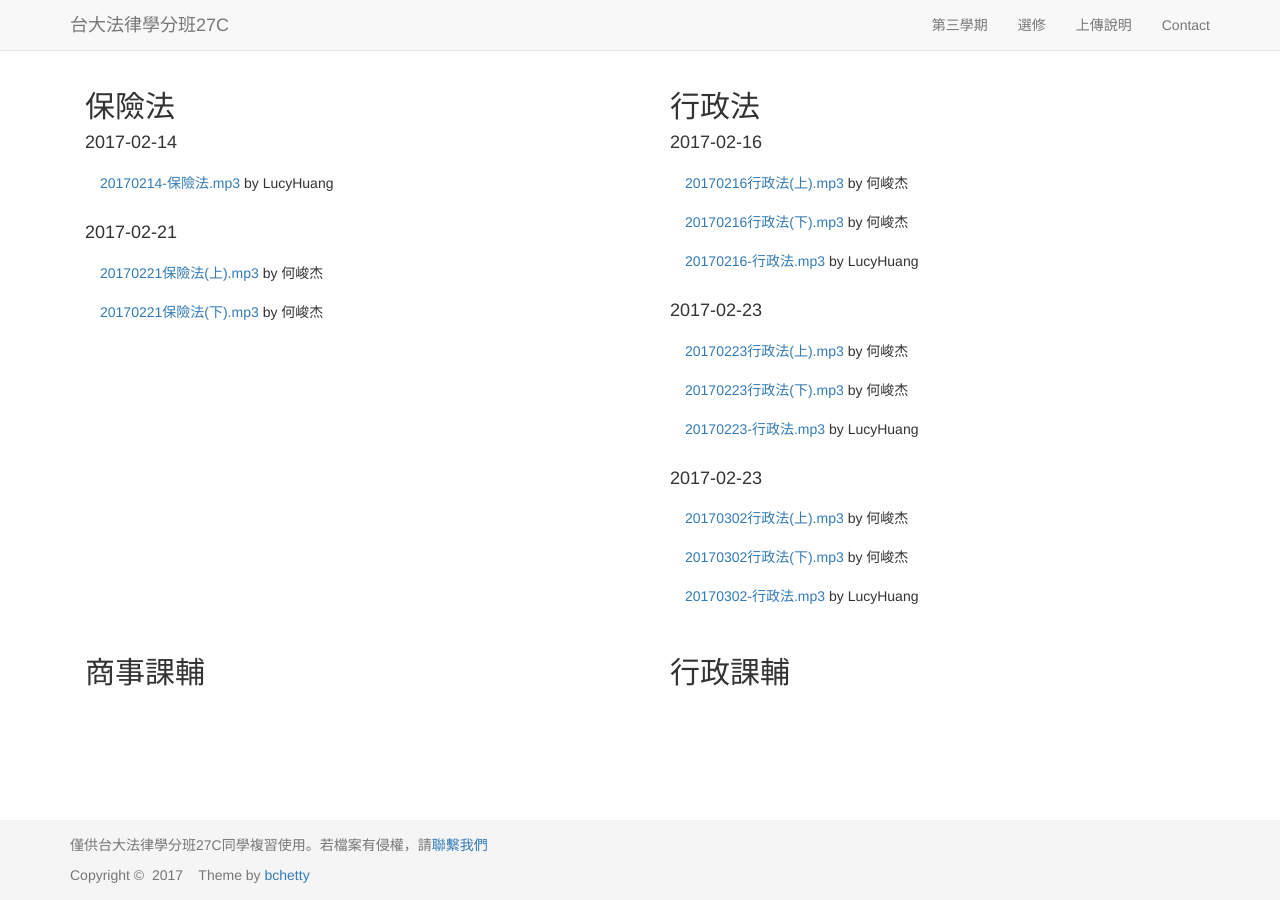
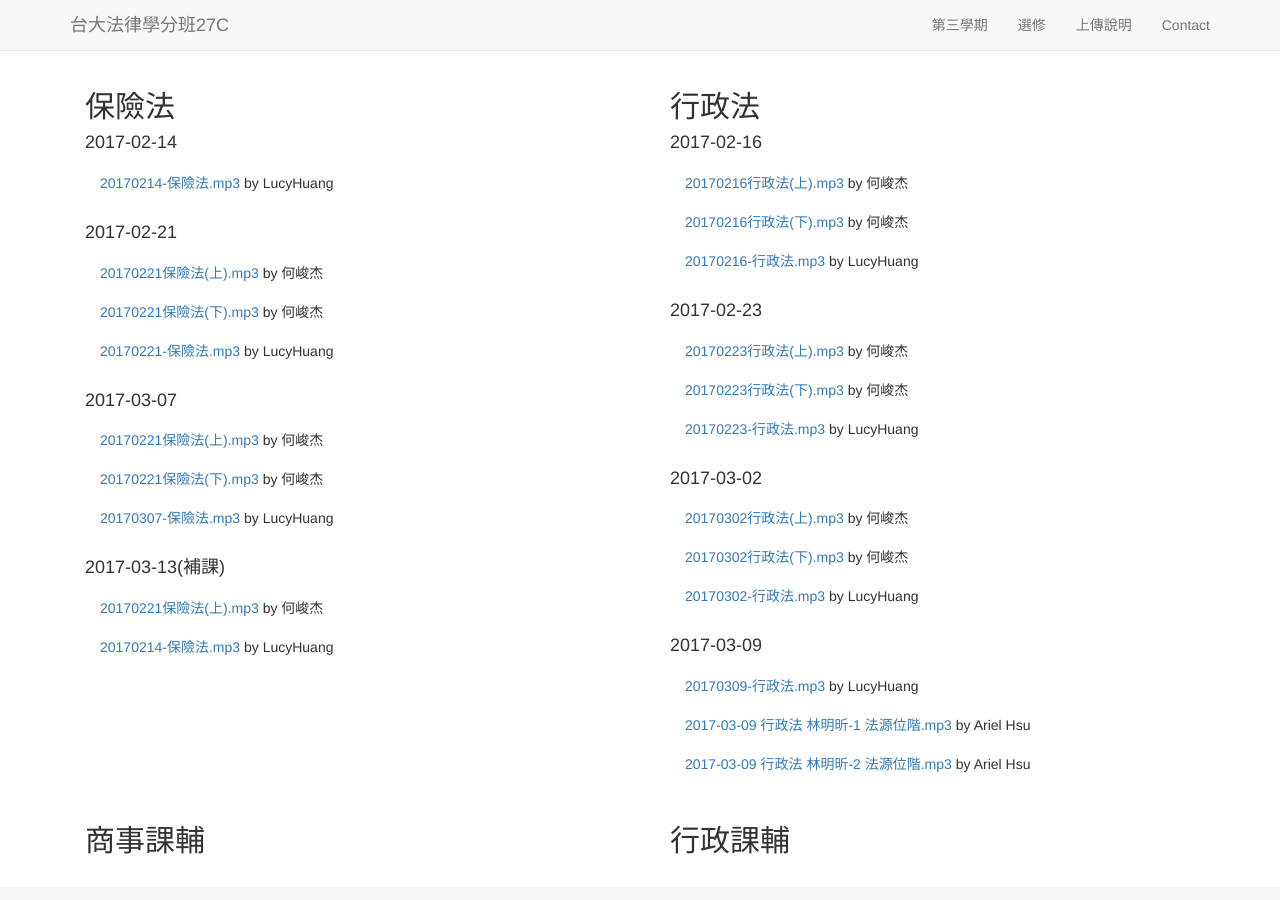
Before and after one commit to maxmilian/ntu_specs_law, a Jekyll site: the page built from semester3/index.html, in a window 1280 px wide and 900 px high. Built offline with Jekyll 4.4.1, drawn with Linux system fonts in a browser that asks for light colours; nearby versions of some CDN libraries.

Commit message:
add records

```diff
--- a/semester3/index.html
+++ b/semester3/index.html
@@ -16,6 +16,18 @@ layout: template1
       <ul class="list-group">
         <li class="list-group-item"><a href="{{ site.commercial_record }}/Ho_2_1.mp3">20170221保險法(上).mp3</a> by 何峻杰</li>
         <li class="list-group-item"><a href="{{ site.commercial_record }}/Ho_2_2.mp3">20170221保險法(下).mp3</a> by 何峻杰</li>
+        <li class="list-group-item"><a href="{{ site.commercial_record }}/Huang_2.mp3">20170221-保險法.mp3</a> by LucyHuang</li>
+      </ul>
+      <h4>2017-03-07</h4>
+      <ul class="list-group">
+        <li class="list-group-item"><a href="{{ site.commercial_record }}/Ho_3_1.mp3">20170221保險法(上).mp3</a> by 何峻杰</li>
+        <li class="list-group-item"><a href="{{ site.commercial_record }}/Ho_3_2.mp3">20170221保險法(下).mp3</a> by 何峻杰</li>
+        <li class="list-group-item"><a href="{{ site.commercial_record }}/Huang_3.mp3">20170307-保險法.mp3</a> by LucyHuang</li>
+      </ul>
+      <h4>2017-03-13(補課)</h4>
+      <ul class="list-group">
+        <li class="list-group-item"><a href="{{ site.commercial_record }}/Ho_4_1.mp3">20170221保險法(上).mp3</a> by 何峻杰</li>
+        <li class="list-group-item"><a href="{{ site.commercial_record }}/Huang_1.mp3">20170214-保險法.mp3</a> by LucyHuang</li>
       </ul>
     </div>
     <div class="col-md-6">
@@ -32,11 +44,17 @@ layout: template1
         <li class="list-group-item"><a href="{{ site.adminitrative_record }}/Ho_2_2.mp3">20170223行政法(下).mp3</a> by 何峻杰</li>
         <li class="list-group-item"><a href="{{ site.adminitrative_record }}/Huang_2.mp3">20170223-行政法.mp3</a> by LucyHuang</li>
       </ul>
-      <h4>2017-02-23</h4>
+      <h4>2017-03-02</h4>
       <ul class="list-group">
         <li class="list-group-item"><a href="{{ site.adminitrative_record }}/Ho_3_1.mp3">20170302行政法(上).mp3</a> by 何峻杰</li>
         <li class="list-group-item"><a href="{{ site.adminitrative_record }}/Ho_3_2.mp3">20170302行政法(下).mp3</a> by 何峻杰</li>
         <li class="list-group-item"><a href="{{ site.adminitrative_record }}/Huang_3.mp3">20170302-行政法.mp3</a> by LucyHuang</li>
+      </ul>
+      <h4>2017-03-09</h4>
+      <ul class="list-group">
+        <li class="list-group-item"><a href="{{ site.adminitrative_record }}/Huang_4.mp3">20170309-行政法.mp3</a> by LucyHuang</li>
+        <li class="list-group-item"><a href="{{ site.adminitrative_record }}/Ariel_Hsu_4_1.mp3">2017-03-09 行政法 林明昕-1 法源位階.mp3</a> by Ariel Hsu</li>
+        <li class="list-group-item"><a href="{{ site.adminitrative_record }}/Ariel_Hsu_4_2.mp3">2017-03-09 行政法 林明昕-2 法源位階.mp3</a> by Ariel Hsu</li>
       </ul>
     </div>
   </div>
```
